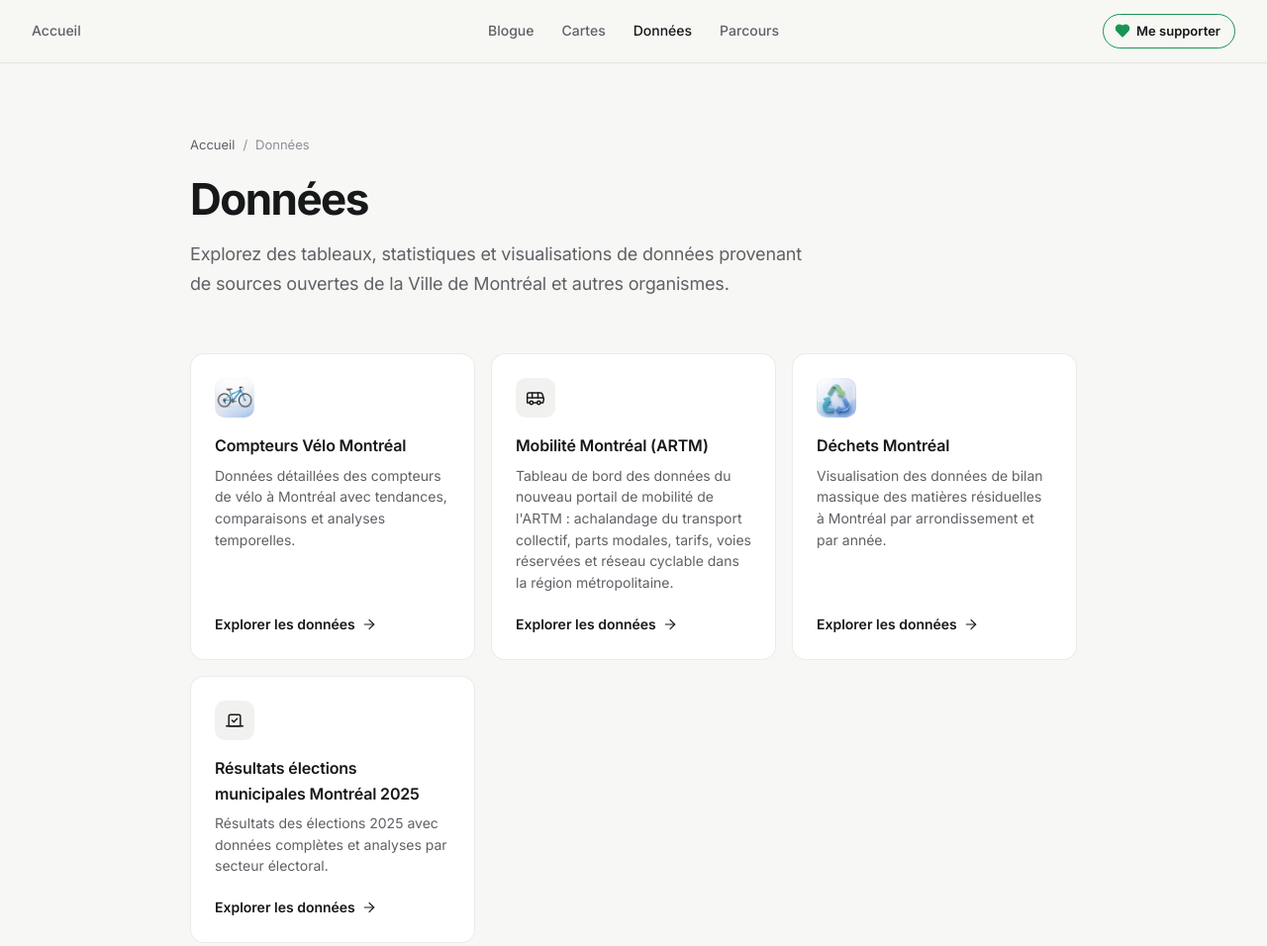
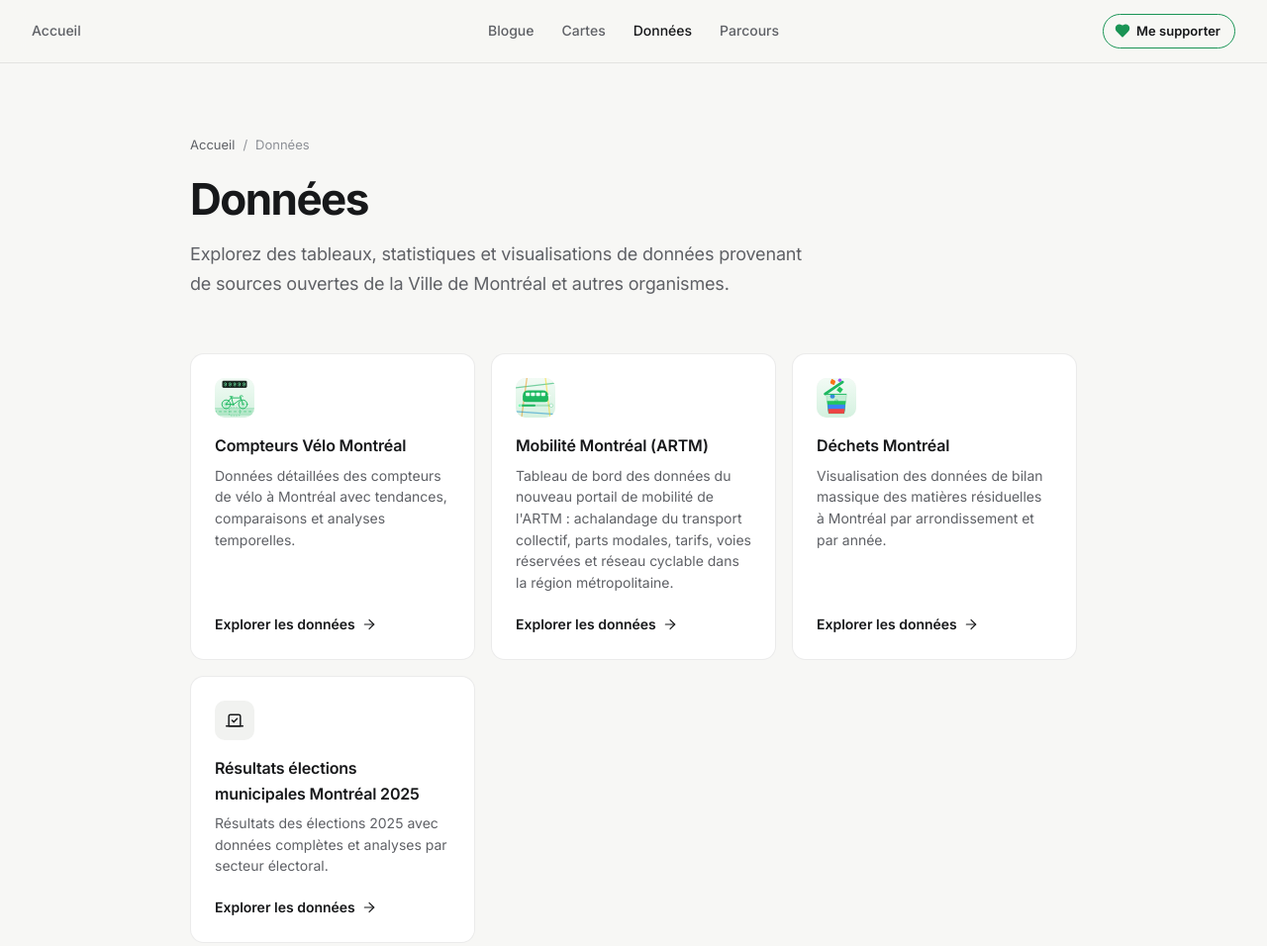
Before and after one commit to gabrielfortin/website, a plain HTML site: page donnees/index.html in a window 1280 px wide. Shown: the top 956 px of the page at 99% size. Drawn offline with Linux system fonts and the light colour scheme.

Commit message:
minor update

```diff
--- a/donnees/index.html
+++ b/donnees/index.html
@@ -82,21 +82,21 @@
 
   <div class="donnees-grid">
     <a href="https://compteurvelo.com" class="donnee-item">
-      <div class="donnee-icon"><img src="../img/compteur-velo.webp" alt="Compteurs Vélo Montréal"></div>
+      <div class="donnee-icon"><img src="../img/compteur-velo.svg" alt="Compteurs Vélo Montréal"></div>
       <h3>Compteurs Vélo Montréal</h3>
       <p>Données détaillées des compteurs de vélo à Montréal avec tendances, comparaisons et analyses temporelles.</p>
       <span class="donnee-arrow">Explorer les données <svg class="i i-arrow" viewBox="0 0 24 24"><path d="M5 12h14"/><path d="m12 5 7 7-7 7"/></svg></span>
     </a>
 
     <a href="https://artm.gabfortin.com" class="donnee-item">
-      <div class="donnee-icon"><svg class="i" viewBox="0 0 24 24"><path d="M8 6v6"/><path d="M15 6v6"/><path d="M2 12h19.6"/><path d="M18 18h3s.5-1.7.8-2.8c.1-.4.2-.8.2-1.2 0-.4-.1-.8-.2-1.2l-1.4-5C20.1 6.8 19.1 6 18 6H4a2 2 0 0 0-2 2v10h3"/><circle cx="7" cy="18" r="2"/><path d="M9 18h5"/><circle cx="16" cy="18" r="2"/></svg></div>
+      <div class="donnee-icon"><img loading="lazy" src="../img/artm.svg" alt="Mobilité Montréal (ARTM)"></div>
       <h3>Mobilité Montréal (ARTM)</h3>
       <p>Tableau de bord des données du nouveau portail de mobilité de l'ARTM : achalandage du transport collectif, parts modales, tarifs, voies réservées et réseau cyclable dans la région métropolitaine.</p>
       <span class="donnee-arrow">Explorer les données <svg class="i i-arrow" viewBox="0 0 24 24"><path d="M5 12h14"/><path d="m12 5 7 7-7 7"/></svg></span>
     </a>
 
     <a href="https://dechets.gabfortin.com" class="donnee-item">
-      <div class="donnee-icon"><img loading="lazy" src="../img/dechets.webp" alt="Déchets Montréal"></div>
+      <div class="donnee-icon"><img loading="lazy" src="../img/dechets.svg" alt="Déchets Montréal"></div>
       <h3>Déchets Montréal</h3>
       <p>Visualisation des données de bilan massique des matières résiduelles à Montréal par arrondissement et par année.</p>
       <span class="donnee-arrow">Explorer les données <svg class="i i-arrow" viewBox="0 0 24 24"><path d="M5 12h14"/><path d="m12 5 7 7-7 7"/></svg></span>
```
Also changed, not shown: applications/index.html (+3 -3 lines), index.html (+1 -1 lines), img/artm.svg (added), img/compteur-velo.svg (added), img/compteur-velo.webp (deleted), img/dechets.svg (added), img/dechets.webp (deleted), img/statio.webp (deleted), img/stationnement-plateau.svg.
